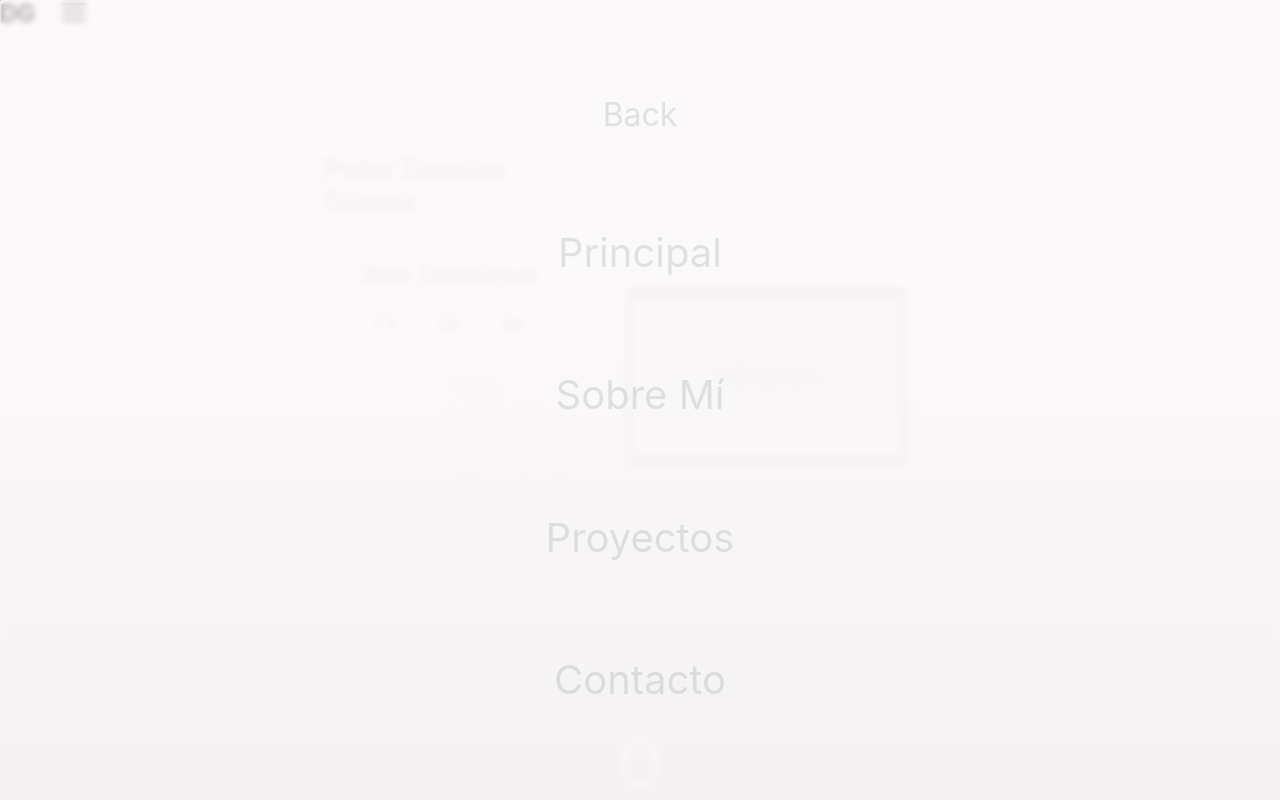
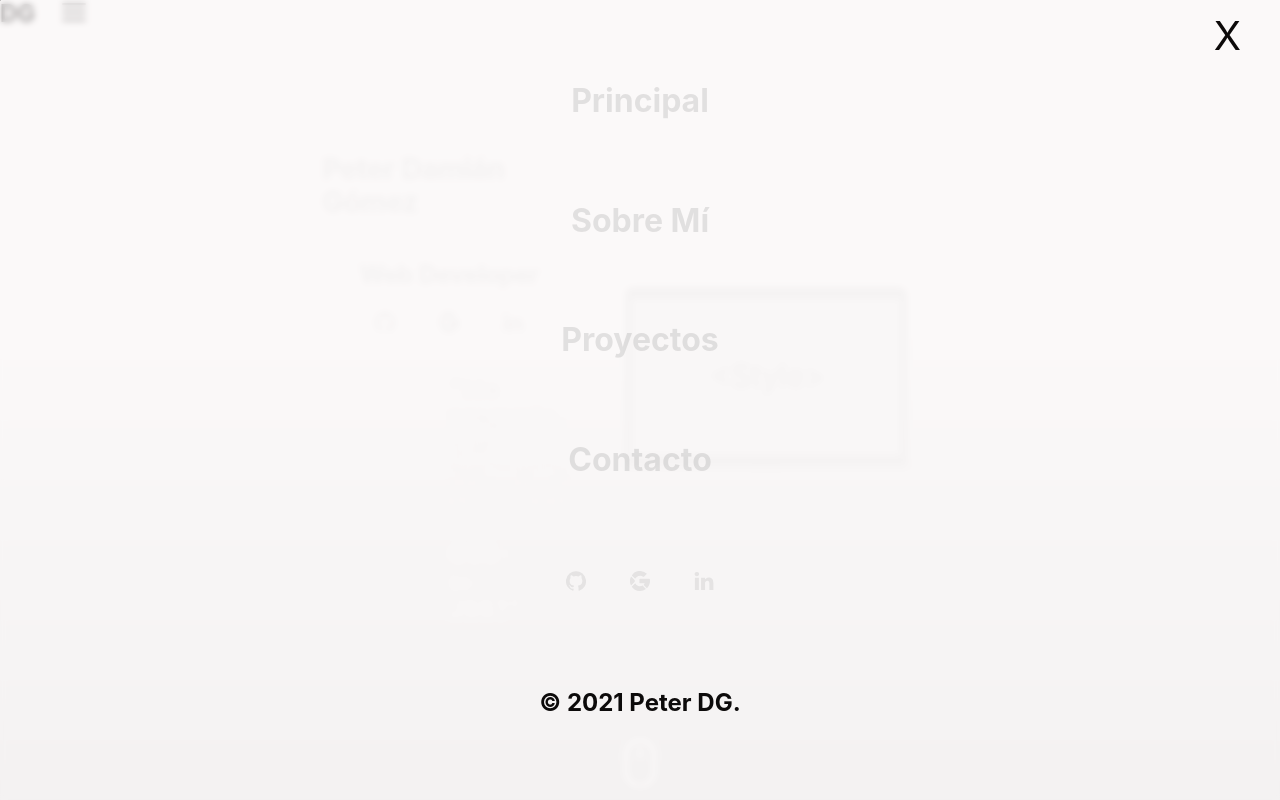
Before and after one commit to PeterDamianG/PeterDamianG, a Next.js app: page / in a window 1280 px wide. Both pictures are taken after a click on the button 1240 px from the left and 25 px from the top of the page. Shown: the top 800 px of the page. Built offline with nearby package versions, Linux system fonts and the light colour scheme.

Commit message:
working on drawer

```diff
--- /dev/null
+++ b/src/components/layout/appbar/drawer/ContentNav.js
@@ -0,0 +1,34 @@
+/** @module Layout/AppBar */
+import SocialMedia from 'components/utils/socialmedia';
+import { sidenav, closebtn } from './contentnav.module.css';
+/**
+ * An drawer for contain a menu to navigate.
+ * @function Drawer
+ * @example
+ * import Drawer from 'components/layout/appbar/Drawer'
+ * <AppBar />
+ * @returns {JSX.Element} An element of React.
+ */
+const Drawer = ({ close }) => (
+  <nav className={sidenav}>
+    <button type='button' className={closebtn} onClick={close}>
+      X
+    </button>
+    <a href='#hero' onClick={close}>
+      Principal
+    </a>
+    <a href='#about' onClick={close}>
+      Sobre Mí
+    </a>
+    <a href='#proyects' onClick={close}>
+      Proyectos
+    </a>
+    <a href='#contact' onClick={close}>
+      Contacto
+    </a>
+    <SocialMedia />
+    <small>© {new Date().getFullYear()} Peter DG.</small>
+  </nav>
+);
+
+export default Drawer;
--- a/src/components/layout/appbar/drawer/drawer.module.css
+++ b/src/components/layout/appbar/drawer/contentnav.module.css
@@ -12,48 +12,66 @@
   justify-content: space-evenly;
   align-items: center;
   backdrop-filter: blur(3px);
+  font-weight: bold;
   z-index: 2;
 }
 .sidenav a {
   text-decoration: none;
-  font-size: 2.5em;
+  font-size: 2em;
   color: var(--a-hover);
-  display: block;
 }
-.sidenav .closebtn {
+.closebtn {
+  position: absolute;
+  top: 10px;
+  right: 30px;
+  background-color: transparent;
+  border-color: transparent;
+  color: var(--foreground);
   font-size: 2em;
+}
+.closebtn:hover {
+  background-color: transparent;
 }
 /* Transition Mode for Ultra Mobile/Tablets/Low PC Devices */
 @media all and (min-width: 640px) and (max-width: 1280px) {
   .sidenav a {
     color: var(--a-color);
     font-size: 3.5em;
-    transition: all 0.2s linear;
+    transition: all 0.3s linear;
   }
   .sidenav a:hover {
     color: var(--a-hover);
     font-size: 4em;
-    transition: all 0.2s linear;
+    letter-spacing: 0.1em;
+    transition: all 0.3s linear;
   }
-  .sidenav .closebtn {
+  .closebtn {
     font-size: 2.5em;
+    transition: all 0.3s linear;
+  }
+  .closebtn:hover {
+    font-size: 2.75em;
+    transition: all 0.3s linear;
+  }
+  .sidenav small {
+    font-size: 1.5em;
   }
 }
 /* Animation Mode for PC and TV Devices */
 @media all and (min-width: 1280px) {
   .sidenav a {
     color: var(--a-color);
-    font-size: 3em;
+    font-size: 2.5em;
     transition: all 0.3s linear;
     animation: animOpacity 2s linear 0.2s 1 normal backwards running;
   }
   .sidenav a:hover {
     color: var(--a-hover);
-    font-size: 3.5em;
+    font-size: 3em;
     text-shadow: 2px 2px 8px var(--foreground);
     transition: all 0.3s linear;
   }
-  .sidenav .closebtn {
+  .closebtn {
     font-size: 2.5em;
   }
 }
--- a/src/components/layout/appbar/drawer/index.js
+++ b/src/components/layout/appbar/drawer/index.js
@@ -1,9 +1,9 @@
 /** @module Layout/AppBar */
 import { useState } from 'react';
 import MenuIconSVG from 'components/icons/appbar/MenuIconSVG';
-import { sidenav, closebtn } from './drawer.module.css';
+import ContentNav from './ContentNav';
 /**
- * An drawer for menu to navigate.
+ * An drawer for contain a menu to navigate.
  * @function Drawer
  * @example
  * import Drawer from 'components/layout/appbar/Drawer'
@@ -21,29 +21,7 @@ const Drawer = () => {
       {/* SVG Button to open Drawer */}
       <MenuIconSVG onClick={openDrawer} />
       {/* Show Drawer */}
-      {isOpen && (
-        <nav className={sidenav}>
-          <a
-            href={window.location.hash ? window.location.hash : '#hero'}
-            className={closebtn}
-            onClick={closeDrawer}
-          >
-            Back
-          </a>
-          <a href='#hero' onClick={closeDrawer}>
-            Principal
-          </a>
-          <a href='#about' onClick={closeDrawer}>
-            Sobre Mí
-          </a>
-          <a href='#proyects' onClick={closeDrawer}>
-            Proyectos
-          </a>
-          <a href='#contact' onClick={closeDrawer}>
-            Contacto
-          </a>
-        </nav>
-      )}
+      {isOpen && <ContentNav close={closeDrawer} />}
     </>
   );
 };
--- a/src/pages/_app.js
+++ b/src/pages/_app.js
@@ -4,7 +4,7 @@ import 'styles/themes.css';
 import 'styles/globals.css';
 import { ThemeProvider } from 'next-themes';
 
-if (process.env.NODE_ENV !== 'production' && !(typeof window === 'undefined')) {
+if (process.env.NODE_ENV === 'production' && !(typeof window === 'undefined')) {
   // we import react-dom and @axe-core/react dynamically
   // so that we'll receive warning in our console about inaccessible code.
   import('react-dom').then((ReactDOM) => {
```
